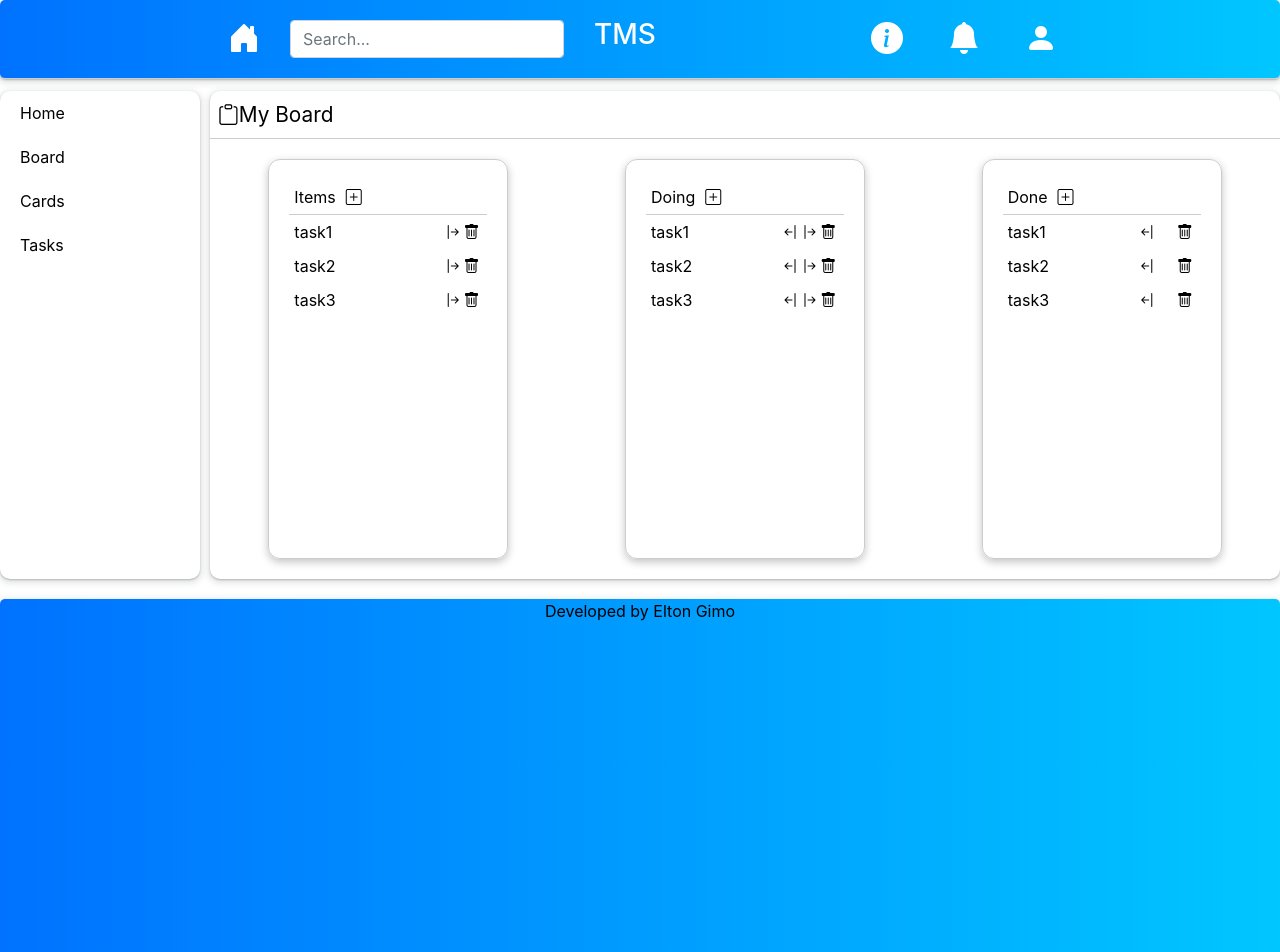
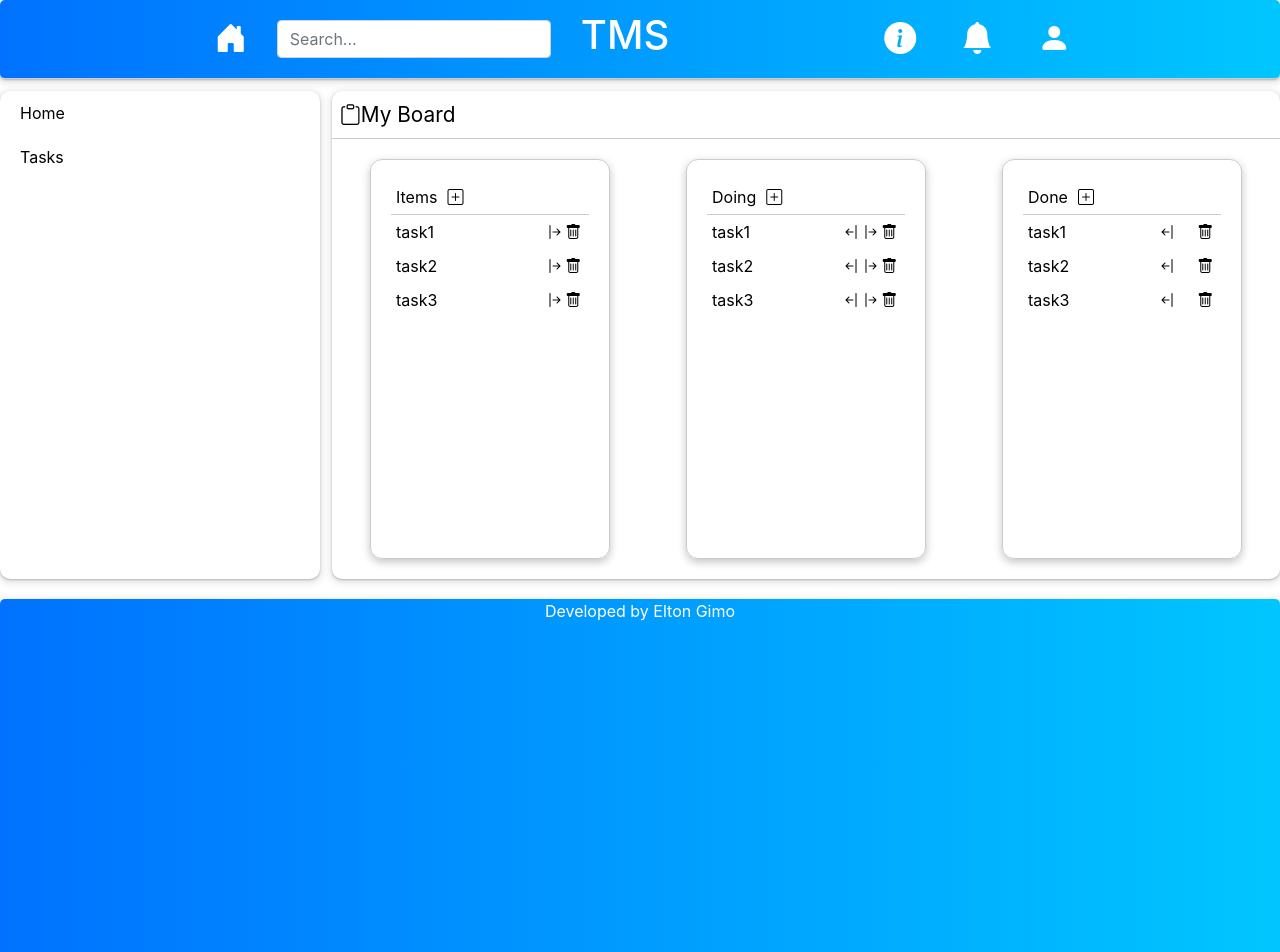
Before and after one commit to Eltongimo/TaskMan, a React (Create React App) app: page / in a window 1280 px wide. Shown: the top 952 px of the page. Built offline with nearby package versions, Linux system fonts and the light colour scheme.

Commit message:
adding react routing

```diff
--- a/src/App.js
+++ b/src/App.js
@@ -1,9 +1,12 @@
 import Main from './main/Main'
 import './App.css';
+import {BrowserRouter as Router} from 'react-router-dom'
 
 function App() {
   return (
-    <Main></Main>
+    <Router>
+        <Main/>
+    </Router>
   );
 }
 
--- a/src/components/Board.jsx
+++ b/src/components/Board.jsx
@@ -2,10 +2,8 @@ import './Board.css'
 import  Sticky from './Sticky'
 import React from 'react'
 
+import {Switch, Route} from 'react-router-dom'
 
-/*
-    The task must be come from user input....
-*/
 function content(){
     return ([<p>task1</p>, <p>task2</p>,<p>task3</p>,])
 }
@@ -18,22 +16,30 @@ export default props =>
                         My Board
                 </div>
 
+
                 <div className='stiky-notes-container'>
+                    <Switch>
+                        <Route path='' exact>
                             <Sticky header='Items' content={content()}
                                 leftArrow=''
                                 rigthArrow='bi bi-arrow-bar-right'
-                        >
-                    </Sticky>
+                                />
 
                             <Sticky header = 'Doing' content={content()}
                                     rigthArrow='bi bi-arrow-bar-right'
                                     leftArrow='bi bi-arrow-bar-left'
-                        ></Sticky>
+                                />
 
                             <Sticky header = 'Done'  content={content()}
                                 leftArrow='bi bi-arrow-bar-left'
                                 rigthArrow=''
-                    ></Sticky>
+                            />
+                        </Route>
+
+                        <Route >
+
+                        </Route>
+                    </Switch>
                 </div>
             </div>
         </section>
--- a/src/components/Footer.css
+++ b/src/components/Footer.css
@@ -3,12 +3,17 @@ footer{
     background: -webkit-linear-gradient(to right, #0072ff, #00c6ff);  /* Chrome 10-25, Safari 5.1-6 */
     background: linear-gradient(to right, #0072ff, #00c6ff); /* W3C, IE 10+/ Edge, Firefox 16+, Chrome 26+, Opera 12+, Safari 7+ */
 
+    box-shadow: rgba(64, 65, 66, 0.3) 0px 1px 2px 0px, rgba(60, 64, 67, 0.15) 0px 2px 6px 2px;
     display:flex;
     width: 100%;
     height: 50vh;
     justify-content: center;
     flex-shrink: 0;
-    box-shadow: rgba(64, 65, 66, 0.3) 0px 1px 2px 0px, rgba(60, 64, 67, 0.15) 0px 2px 6px 2px;
     margin: 20px 0 0 0;
     border-radius: 5px;
 }
+
+
+footer span{
+    color: white;
+}
--- a/src/components/Footer.jsx
+++ b/src/components/Footer.jsx
@@ -2,6 +2,6 @@ import React from 'react'
 import './Footer.css'
 
 export default props =>
-   <footer>
-       Developed by Elton Gimo
+   <footer style={{"color": "white"}}>
+       <span>Developed by Elton Gimo</span>
    </footer>
--- a/src/components/Header.css
+++ b/src/components/Header.css
@@ -43,7 +43,7 @@ header .logo{
     margin-left: 20px;
 }
 
-h3{
+h1{
     color: white;
 }
 
--- a/src/components/Header.jsx
+++ b/src/components/Header.jsx
@@ -6,7 +6,6 @@ export default props =>
           <div className="home">
                <a href='/'>
                     <i class="bi bi-house-door-fill" style={{'cursor':'pointer','fontSize': '2rem', 'color': 'white'}}></i>
-
                </a>
           </div>
           <div className='search-input'>
@@ -15,7 +14,7 @@ export default props =>
                </div>
           </div>
           <div className='logo'>
-               <h3>TMS</h3>
+               <h1>TMS</h1>
           </div>
           <div className='icons'>
                <div className='information-icon'>
--- a/src/components/Menu.css
+++ b/src/components/Menu.css
@@ -1,11 +1,14 @@
+.navigation{
+    margin: 12px 12px 0px 0px;
+}
 nav{
     display: flex;
     flex-direction: row;
     align-items: center;
-    height: inherit;
+    width: 40vh;
+    height: 100%;
     align-content: flex-start;
     align-items: baseline;
-    margin: 12px 10px 0px 0px;
     box-shadow: rgba(64, 65, 66, 0.3) 0px 1px 2px 0px, rgba(60, 64, 67, 0.15) 0px 2px 6px 2px;
     border-radius: 10px;
 }
@@ -15,7 +18,7 @@ nav ul{
     list-style: none;
     padding: 0px;
     flex-direction: column;
-    width: 200px;
+    width: inherit;
 }
 
 nav ul li{
--- a/src/components/Menu.jsx
+++ b/src/components/Menu.jsx
@@ -1,12 +1,24 @@
 import React from 'react'
 import './Menu.css'
+import { Route, Link} from 'react-router-dom'
+
+import Sticky from './Sticky'
+
+
 
 export default props =>
-    <nav >
-        <ul>
-            <li><a href="/">Home</a></li>
-            <li><a href="/myboard">Board</a></li>
-            <li><a href="/mycards">Cards</a></li>
-            <li><a href="/mytasks">Tasks</a></li>
-        </ul>
-    </nav>
+    <div className='navigation'>
+        <nav >
+            <ul>
+                <li>
+                    <Link to="/" exact>
+                        Home
+                    </Link></li>
+                <li>
+                    <Link to="/mytasks" exact>
+                        Tasks
+                    </Link>
+                </li>
+            </ul>
+        </nav>
+    </div>
--- a/src/components/Sticky.css
+++ b/src/components/Sticky.css
@@ -21,7 +21,6 @@ div p{
 
 .sticky-notes:hover{
     transform: scale(1.1);
-    background-color: white;
 }
 
 .header{
@@ -61,6 +60,7 @@ a{
 
 .icon-container:hover{
     border-bottom: #ccc 0.5px solid;
+    cursor: pointer;
 }
 
 .bi-arrow-bar-left:hover, .bi-arrow-bar-right:hover{
--- a/src/components/Sticky.jsx
+++ b/src/components/Sticky.jsx
@@ -3,7 +3,7 @@ import './Sticky.css'
 
 /*This elements mus come from Backend in very short future*/
 
-function getTaskElements(elements, leftArrow, rightArrow, deleteButton){
+function getTaskElements(elements, leftArrow, rightArrow){
 
     let result = []
 
--- a/src/main/Main.jsx
+++ b/src/main/Main.jsx
@@ -2,18 +2,17 @@ import React from 'react'
 import Header from '../components/Header'
 import Footer from '../components/Footer'
 import Board from '../components/Board'
-import Sticky from '../components/Sticky'
 import Menu from '../components/Menu'
 import './Main.css'
 
+import {BrowserRouter as Router} from 'react-router-dom'
+
 export default props =>
     <div className='main'>
-        <Header></Header>
+        <Header/>
         <div className='main-content'>
-            <Menu>
-            </Menu>
-            <Board>
-            </Board>
+            <Menu/>
+            <Board/>
         </div>
-        <Footer></Footer>
+        <Footer/>
     </div>
```
Also changed, not shown: 1 other file (tests, documents, lock files or other folders). Lines whose indentation alone changed are shown as unchanged.
